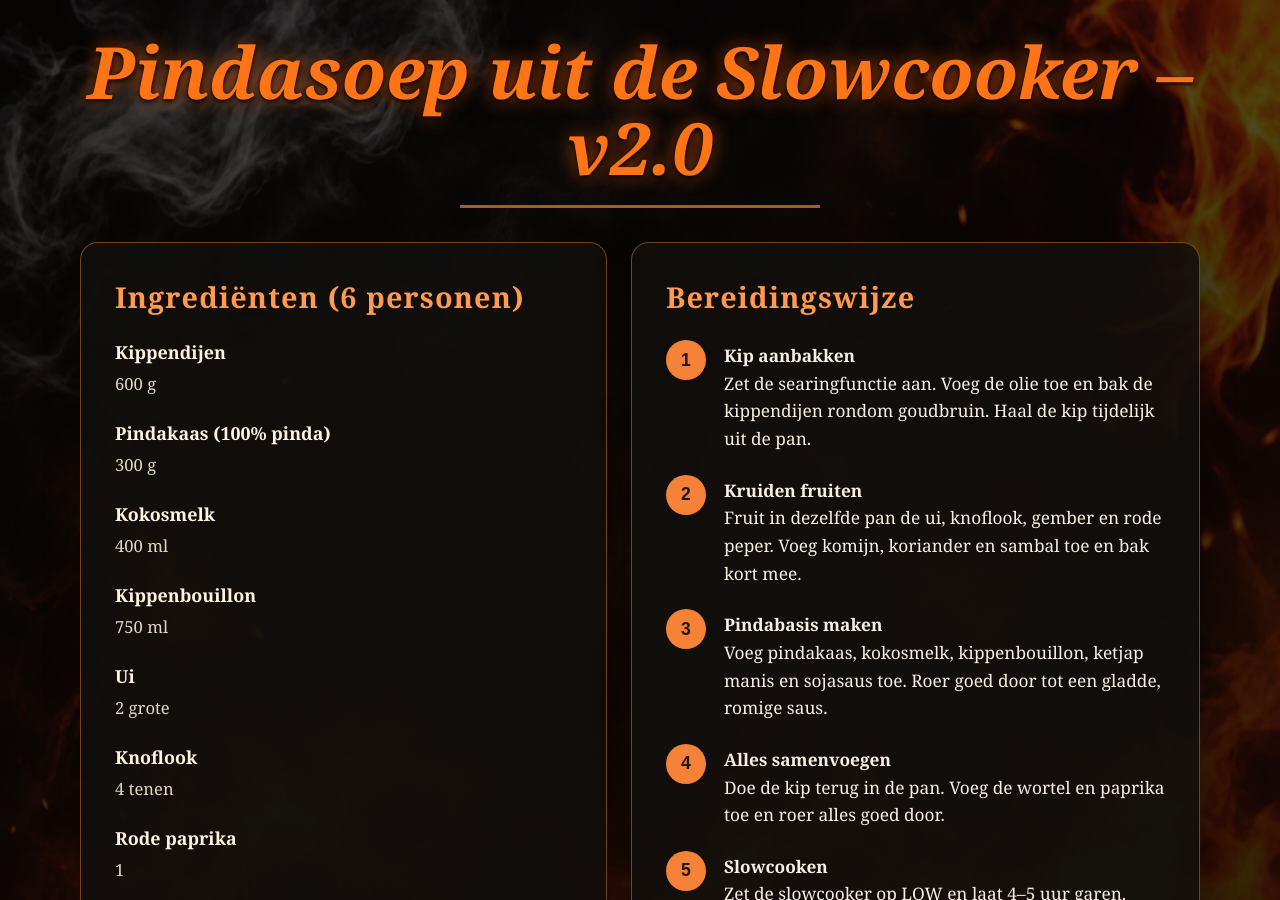
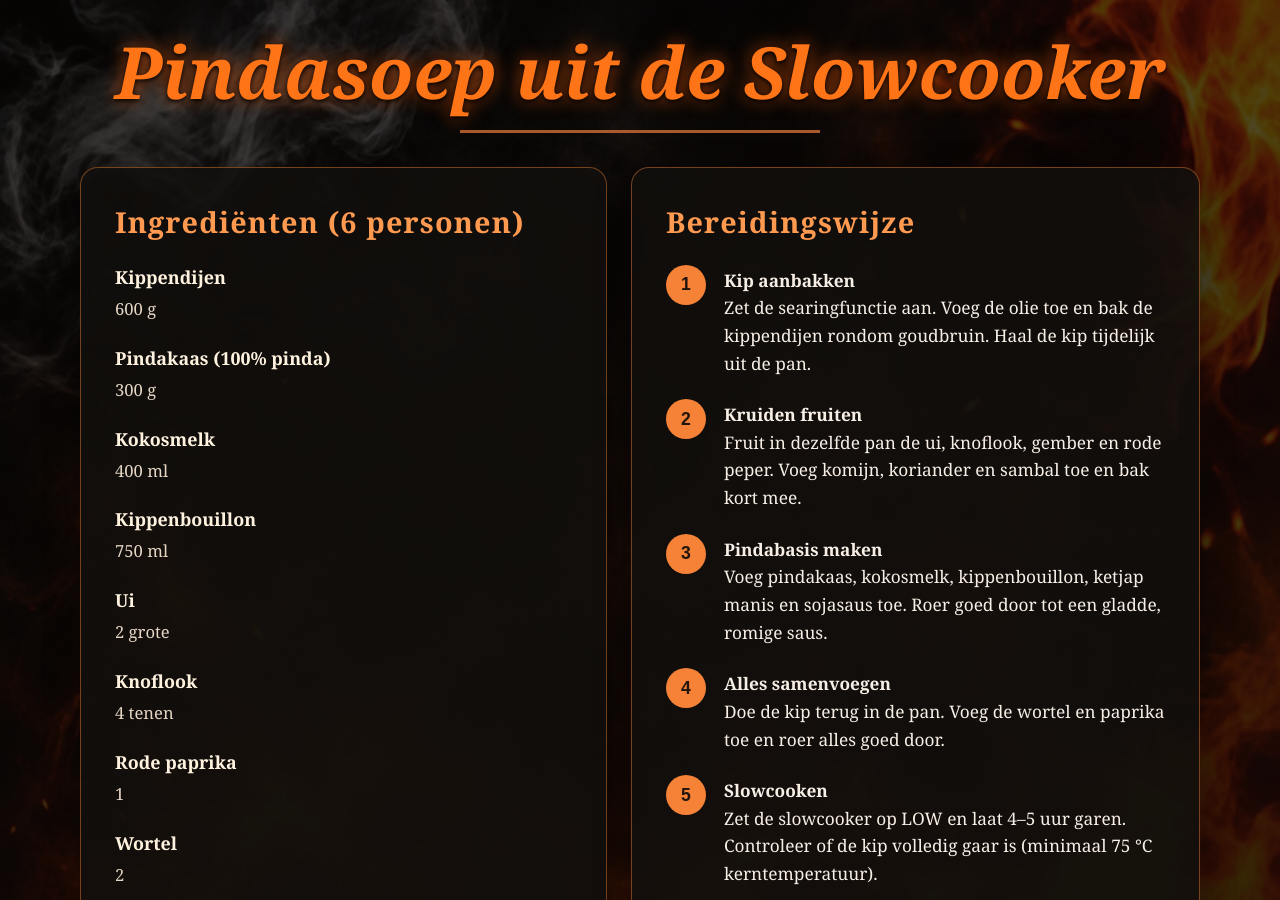
Before and after one commit to Sakol1975/stephs-crazy-cooking, a Jekyll site: the page built from _recepten/pindasoep.html, in a window 1280 px wide and 900 px high. Built offline with Jekyll 4.4.1, drawn with Linux system fonts in a browser that asks for light colours.

Commit message:
Update pindasoep.html

```diff
--- a/_recepten/pindasoep.html
+++ b/_recepten/pindasoep.html
@@ -1,6 +1,7 @@
 ---
 layout: recipe
-title: Pindasoep uit de Slowcooker – v2.0
+title: Pindasoep uit de Slowcooker
+date: 2026-11-10
 permalink: /pindasoep.html
 description: Romige, volle pindasoep met kip, kokosmelk en extra pit.
 search_terms: pindasoep pinda soep slowcooker kip kokosmelk pittig
```
